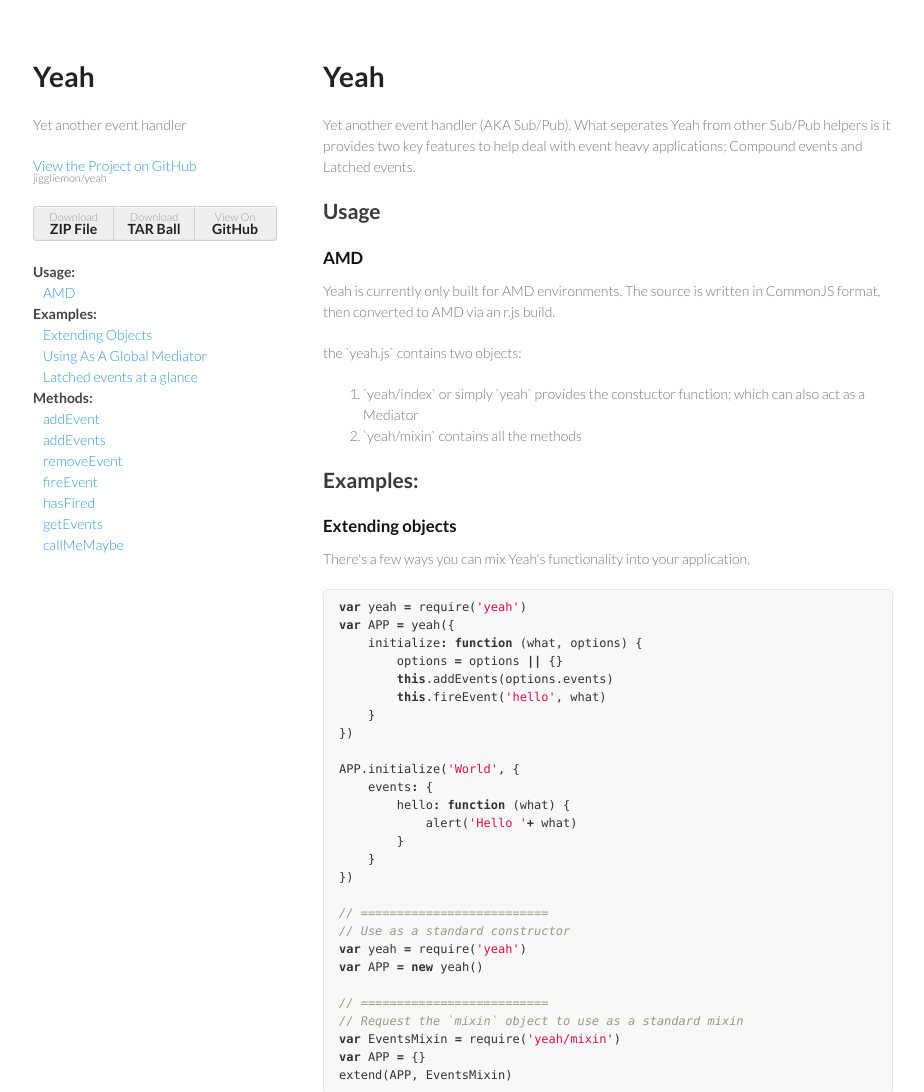
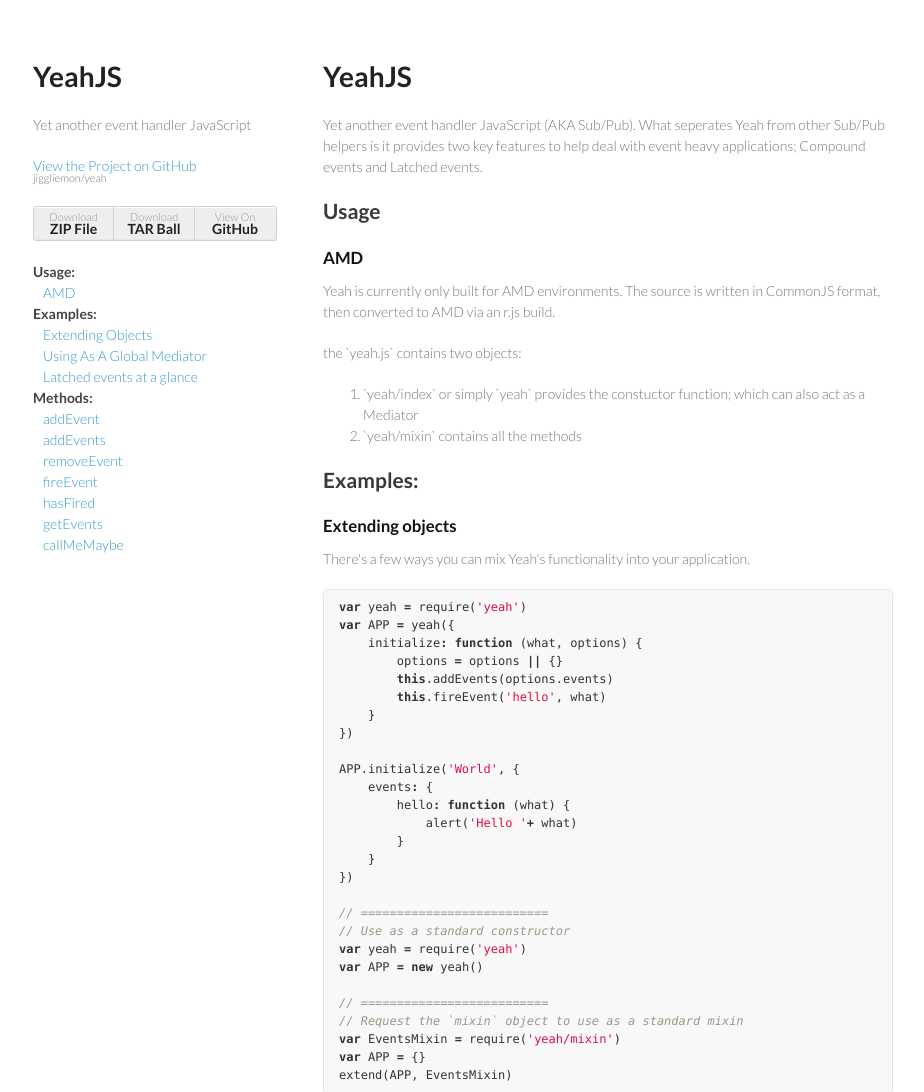
Before and after one commit to jiggliemon/yeah, a plain HTML site: page index.html in a window 1280 px wide. Shown: the top 1092 px of the page, without its empty margins (177-1101 px from the left). Drawn offline with Linux system fonts and the light colour scheme.

Commit message:
Updated the name to reflect that it's JavaScript

```diff
--- a/index.html
+++ b/index.html
@@ -26,8 +26,8 @@
   <body>
     <div class="wrapper">
       <header>
-        <h1>Yeah</h1>
-        <p>Yet another event handler</p>
+        <h1>YeahJS</h1>
+        <p>Yet another event handler JavaScript</p>
 
         <p class="view"><a href="https://github.com/jiggliemon/yeah">View the Project on GitHub <small>jiggliemon/yeah</small></a></p>
 
@@ -60,8 +60,8 @@
       </header>
 
       <section>
-        <h1>Yeah</h1>
-        <p>Yet another event handler (AKA Sub/Pub).  What seperates Yeah from other Sub/Pub helpers is it provides two key features to help deal with event heavy applications; Compound events and Latched events.</p>
+        <h1>YeahJS</h1>
+        <p>Yet another event handler JavaScript (AKA Sub/Pub).  What seperates Yeah from other Sub/Pub helpers is it provides two key features to help deal with event heavy applications; Compound events and Latched events.</p>
 
 <h2>Usage</h2>
 <a name="amd"></a>
```
